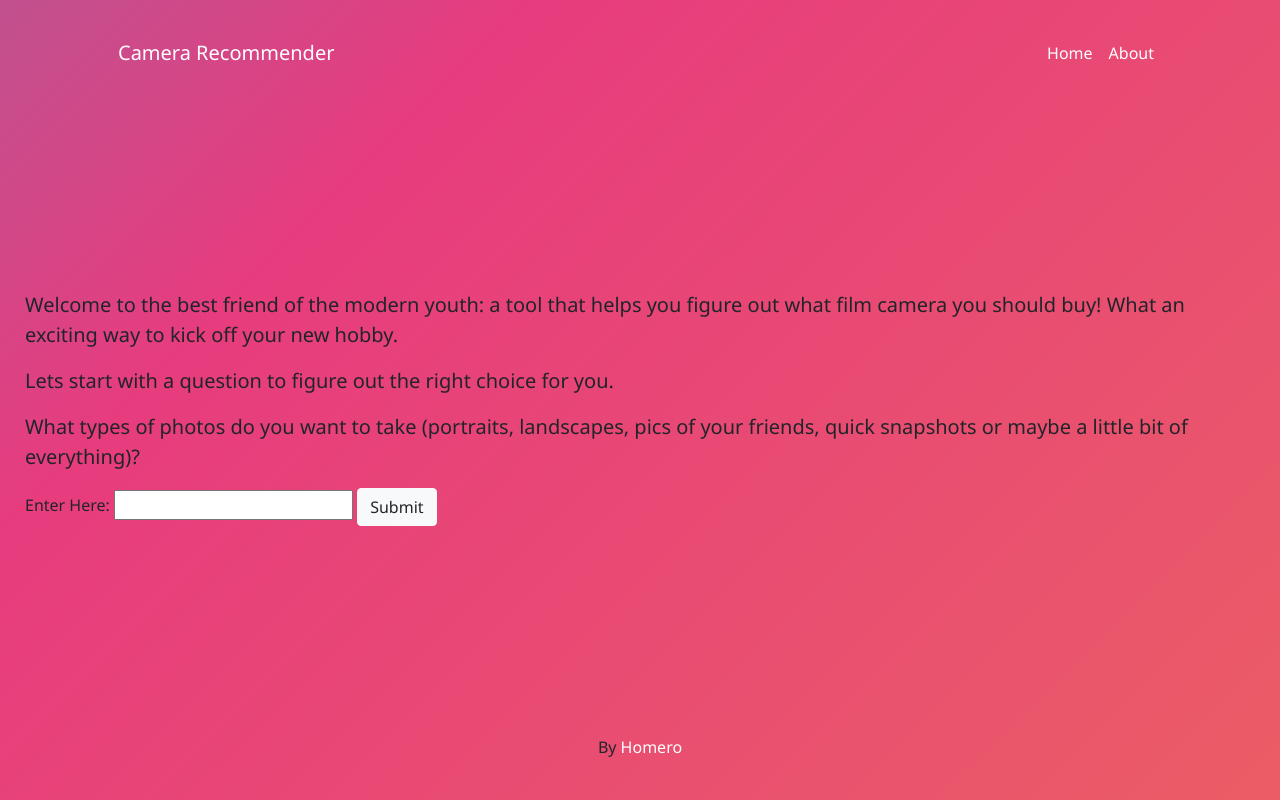
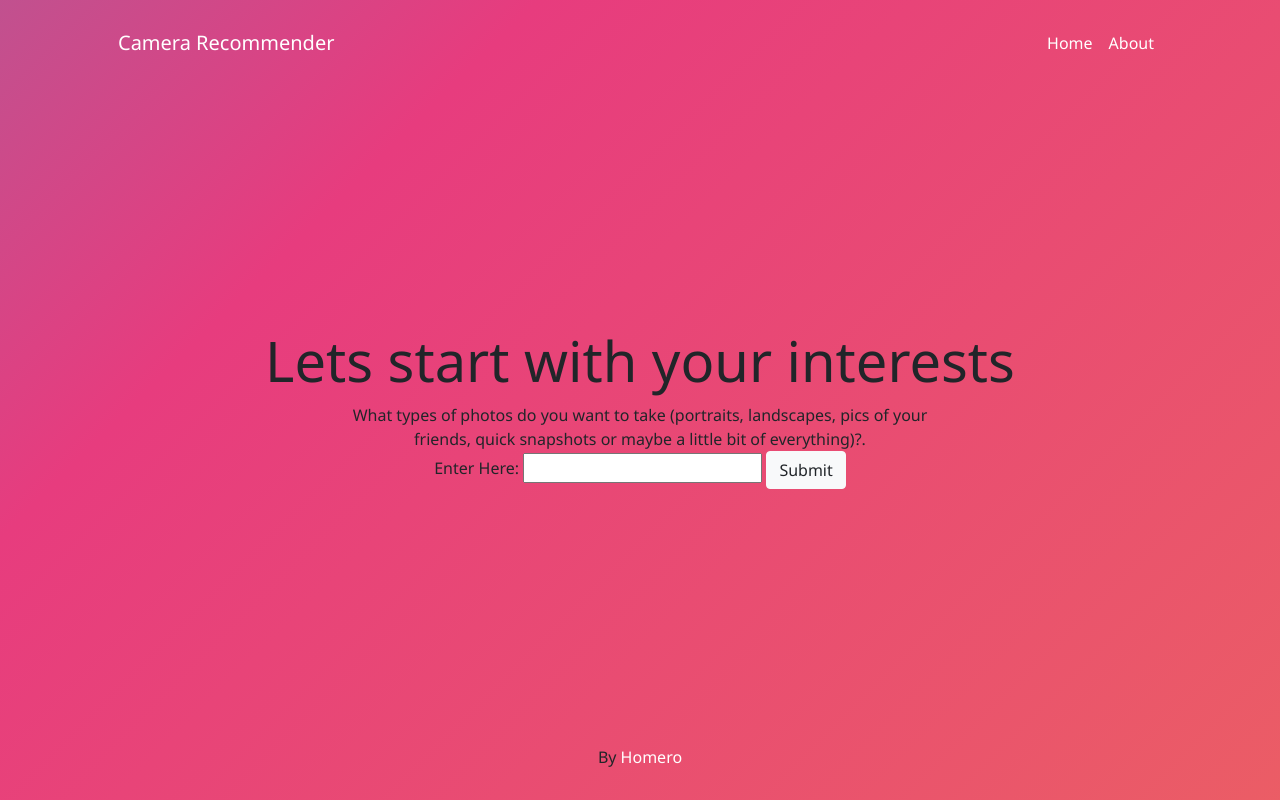
Before and after one commit to homeroochoa47/Camera-Recommender, a Django app: page /start in a window 1280 px wide. Run offline with Django 4.2, Linux system fonts and the light colour scheme; some libraries are stand-ins or nearby versions.

Commit message:
more work on templates

```diff
--- a/static/css/styles.css
+++ b/static/css/styles.css
@@ -2,7 +2,7 @@
   display: flex;
   flex-direction: column;
   min-height: 100vh;
-  padding: 25px;
+  padding: 15px;
 }
 
 .wrapper > * {
--- a/templates/startform/startform.html
+++ b/templates/startform/startform.html
@@ -9,10 +9,15 @@
 {% block title %}Camera Helper{% endblock title %}
 
 {% block body %}
-
-        <p class="lead">Welcome to the best friend of the modern youth: a tool that helps you figure out what film camera you should buy! What an exciting way to kick off your new hobby.</p>
-        <p class="lead">Lets start with a question to figure out the right choice for you.</p>
-        <p class="lead">What types of photos do you want to take (portraits, landscapes, pics of your friends, quick snapshots or maybe a little bit of everything)?</p>
+        <div class="container position-relative text-center">
+            <div class="row justify-content-center">
+                <div class="col-lg-10 col-xl-9">
+                  <h2 class="mt-25 mb-25 display-4">Lets start with your interests</h2>
+                </div>
+                <div class="col-md-11 col-lg-8 col-xl-7">
+                  <p class="mb-0 pb-30 fs-1 text-light-2 aos-init aos-animate" data-aos="fade-down" data-aos-delay="1500">What types of photos do you want to take (portraits, landscapes, pics of your friends, quick snapshots or maybe a little bit of everything)?.</p>
+                </div>
+            </div>
             <form method="post">
                 {% csrf_token %}
                 {{ form }}
@@ -25,7 +30,7 @@
                     {% endfor %}
                 </ul>
             {% endif %}
-
+        </div>
 {% endblock body %}
 
 TODO: format html with some kind of compononent to clean up how it looks
```
Also changed, not shown: templates/home/home.html (+32 -8 lines). Lines whose indentation alone changed are shown as unchanged.
